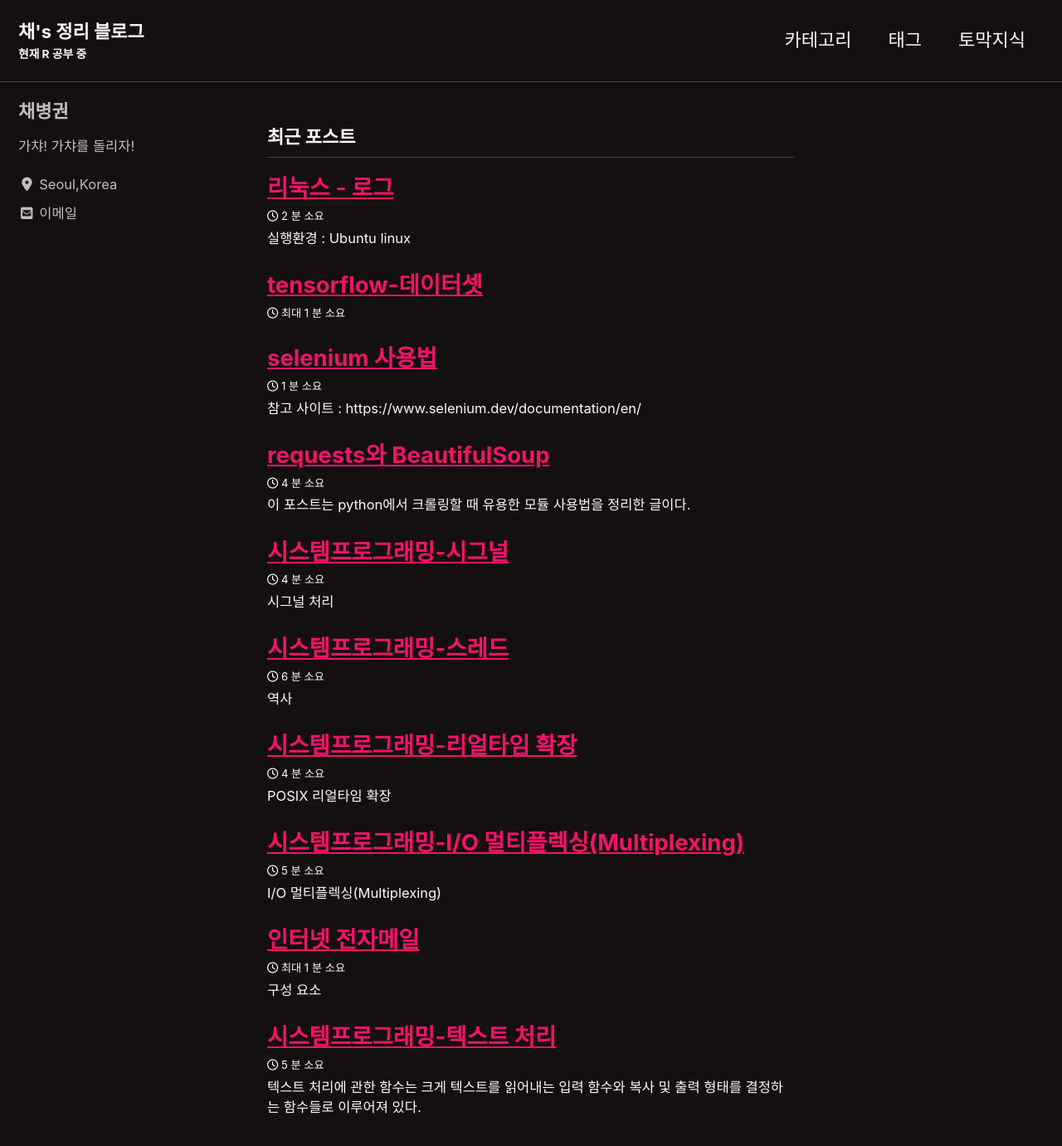
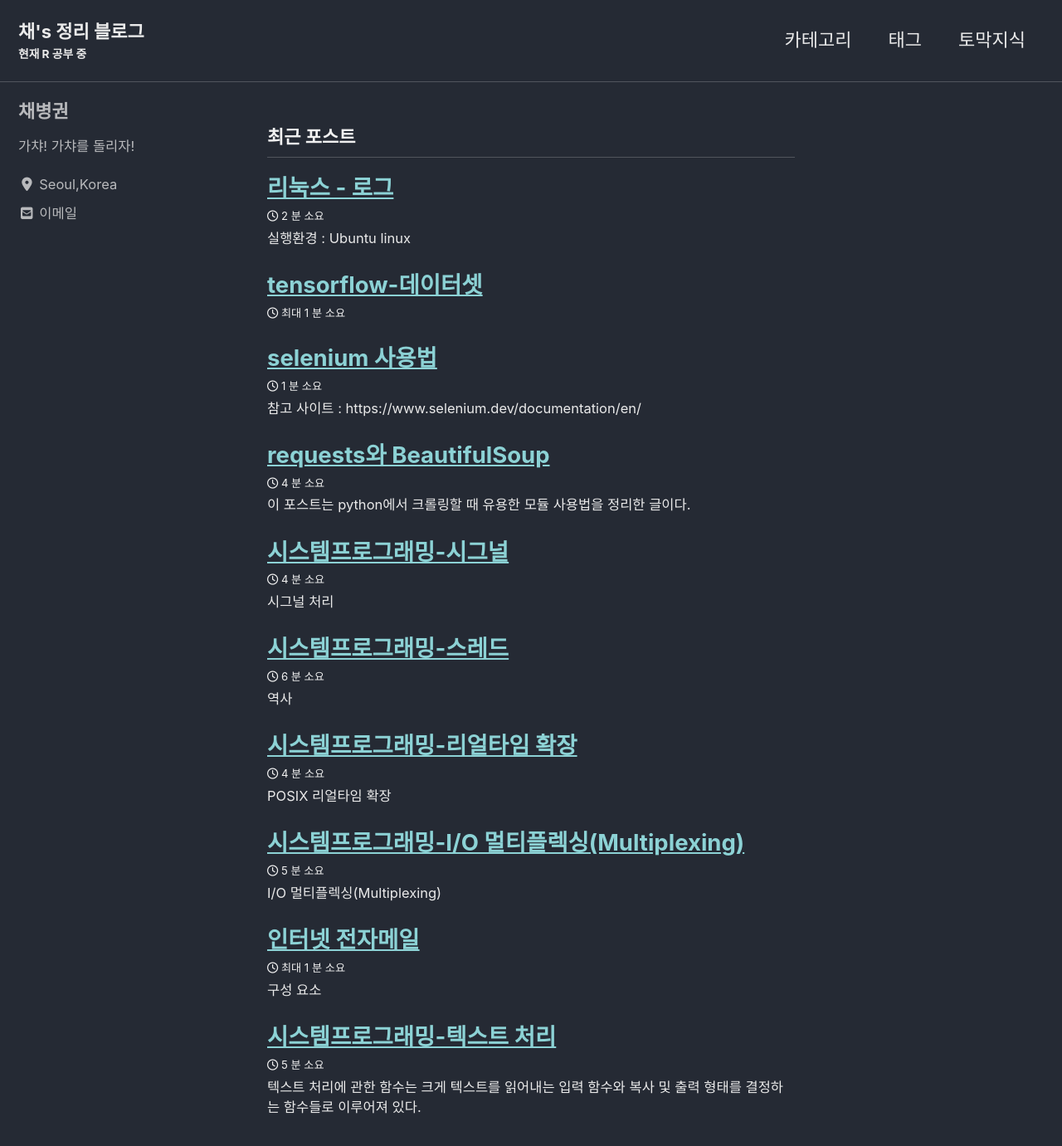
Before and after one commit to ByeongGwonChae/mynotebook, a Jekyll site: the page built from index.html, in a window 1280 px wide and 1400 px high. Shown: the top 1381 px of the window at 83% size. Built offline with Jekyll 4.4.1, drawn with Linux system fonts in a browser that asks for light colours; cached includes are drawn as plain includes; nearby versions of some CDN libraries; the list of posts is cut into pages by our own code.

Commit message:
Update _config.yml

```diff
--- a/_config.yml
+++ b/_config.yml
@@ -12,7 +12,7 @@
 
 # theme                  : "minimal-mistakes-jekyll"
 remote_theme           : "mmistakes/minimal-mistakes"
-minimal_mistakes_skin    : "neon" #"default", "air", "aqua", "contrast", "dark", "dirt", "neon", "mint", "plum", "sunrise"
+minimal_mistakes_skin    : "dark" #"default", "air", "aqua", "contrast", "dark", "dirt", "neon", "mint", "plum", "sunrise"
 
 # Site Settings
 locale                   : "ko-KR"
```
